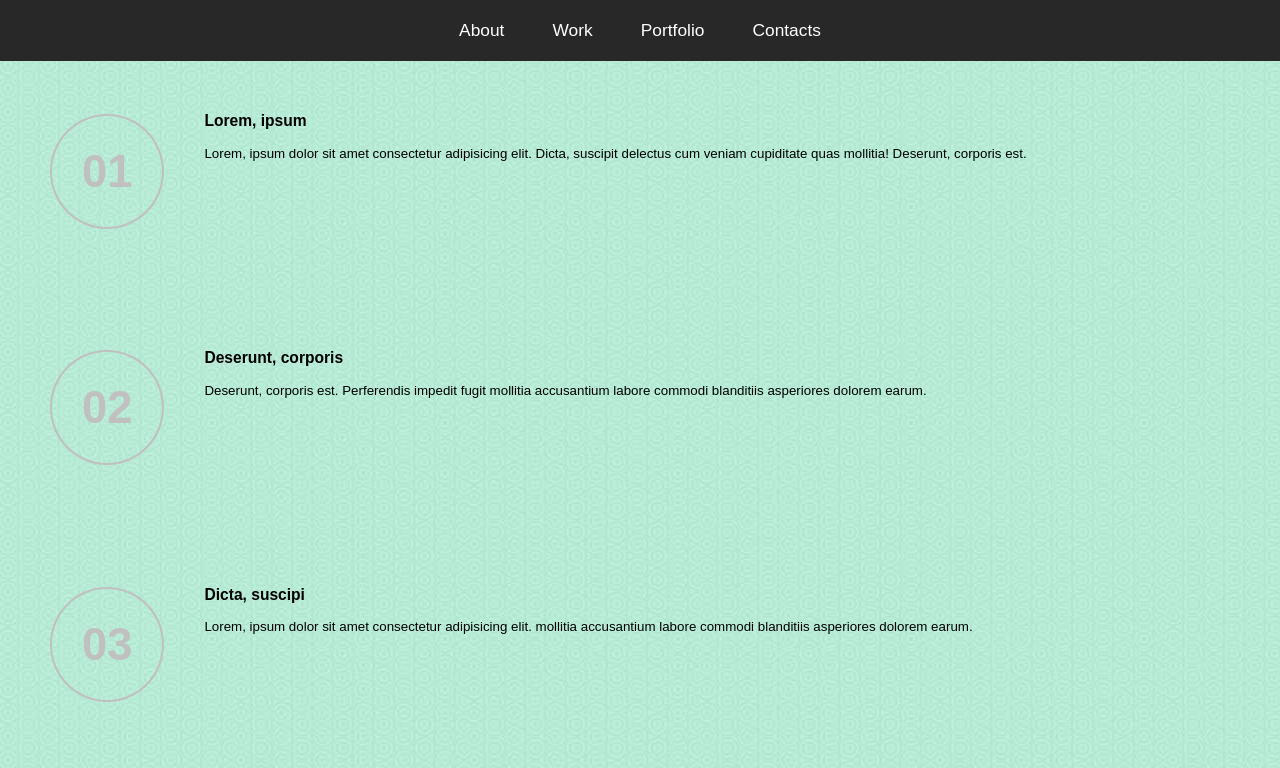
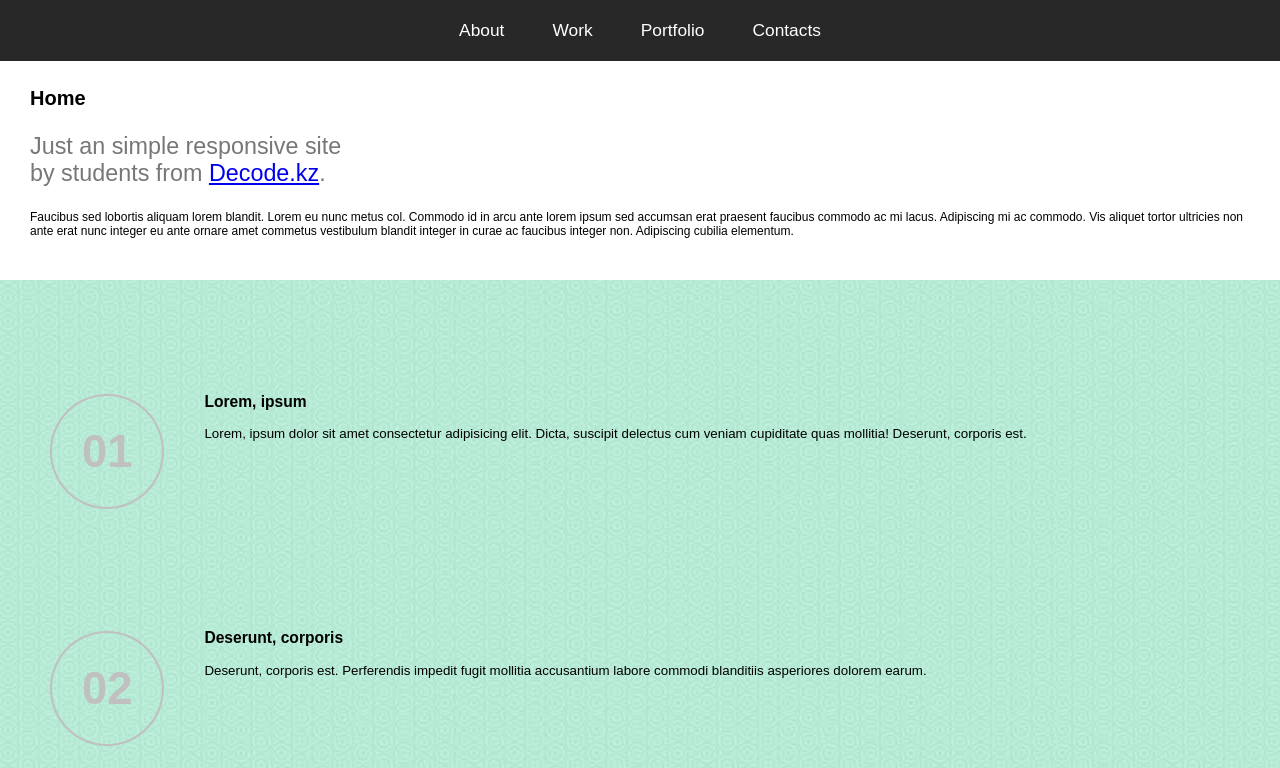
Before and after one commit to SarsenbayB/Lesson-4-HtmlStructures, a plain HTML site: page index.html in a window 1280 px wide. Shown: the top 768 px of the page. Drawn offline with Linux system fonts and the light colour scheme.

Commit message:
Update index.html

```diff
--- a/index.html
+++ b/index.html
@@ -29,7 +29,29 @@
         </div>
       </nav>
     </header>
-
+    <section id="home">
+      <div  style="padding-top: 40px;">
+        <header>
+          <h1
+          >Home</h1>
+          <p style="color: #777;
+          font-size: 1.75em;
+          font-weight: 400;">
+            Just an simple responsive site<br />
+            by students from <a href="https://decode.kz">Decode.kz</a>.
+          </p>
+        </header>
+        <p  style="    font-size: 9pt;
+        font-weight: 400;">
+          Faucibus sed lobortis aliquam lorem blandit. Lorem eu nunc metus col.
+          Commodo id in arcu ante lorem ipsum sed accumsan erat praesent
+          faucibus commodo ac mi lacus. Adipiscing mi ac commodo. Vis aliquet
+          tortor ultricies non ante erat nunc integer eu ante ornare amet
+          commetus vestibulum blandit integer in curae ac faucibus integer non.
+          Adipiscing cubilia elementum.
+        </p>
+      </div>
+    </section>
     <!-- Work -->
     <section id="work">
       <article id="art1">
```
